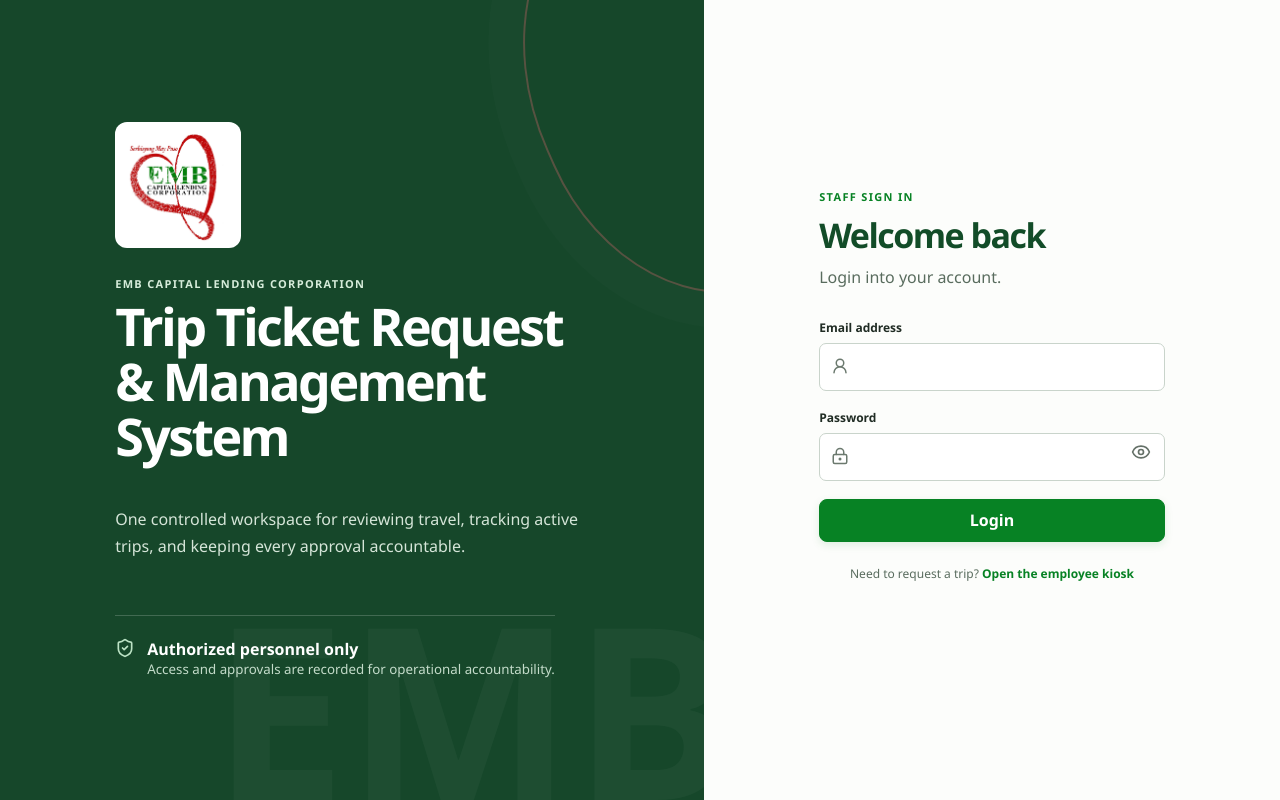
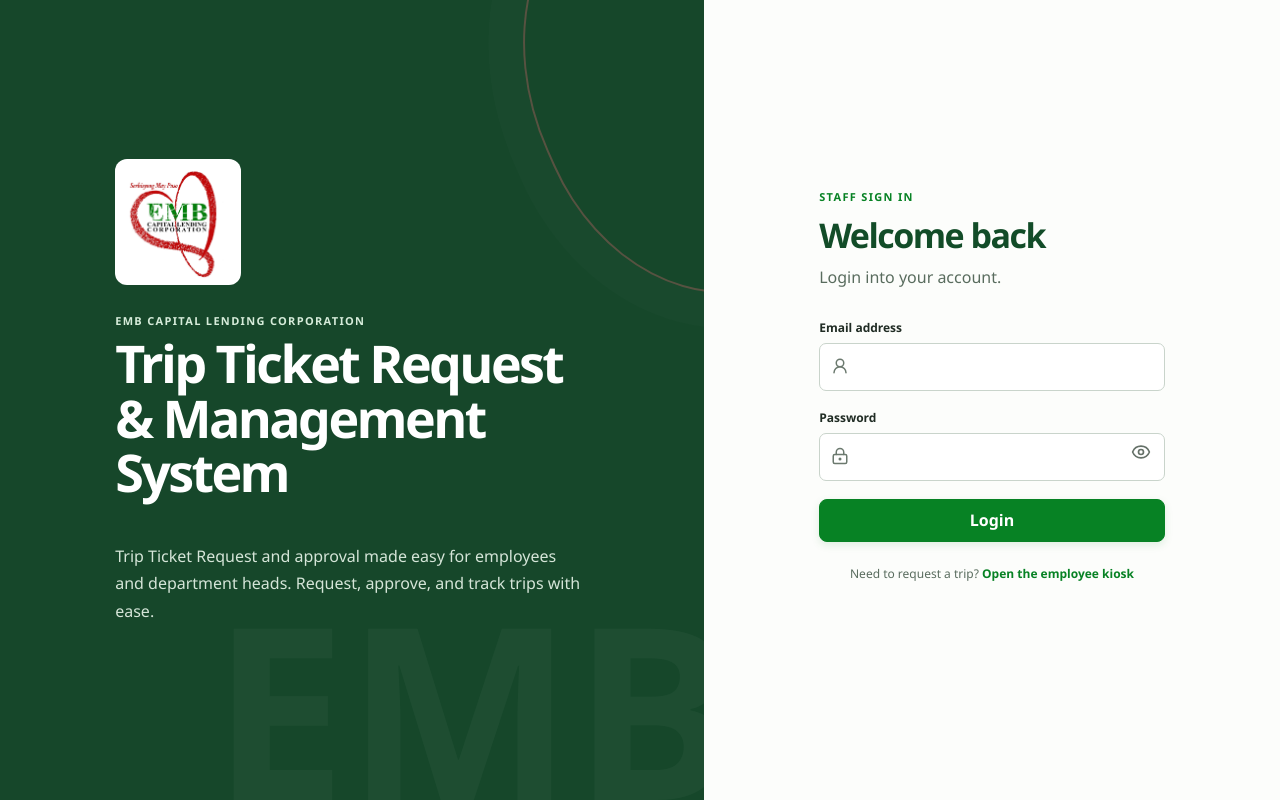
Before and after one commit to John3888/TripTIcket, a Next.js app in the folder frontend/: page / in a window 1280 px wide. Built offline with nearby package versions, Linux system fonts and the light colour scheme; no server answers.

Commit message:
UI update

```diff
--- a/frontend/components/LoginPage.tsx
+++ b/frontend/components/LoginPage.tsx
@@ -41,16 +41,15 @@
           Trip Ticket Request & Management System
         </h1>
         <p>
-          One controlled workspace for reviewing travel, tracking active trips, and keeping every
-          approval accountable.
+          Trip Ticket Request and approval made easy for employees and department heads. Request, approve, and track trips with ease.
         </p>
-        <div className="login-seal">
+        {/* <div className="login-seal">
           <ShieldCheck />
           <span>
             <b>Authorized personnel only</b>
             <small>Access and approvals are recorded for operational accountability.</small>
           </span>
-        </div>
+        </div> */}
       </section>
       <section className="login-panel">
         <form onSubmit={submit}>
```
